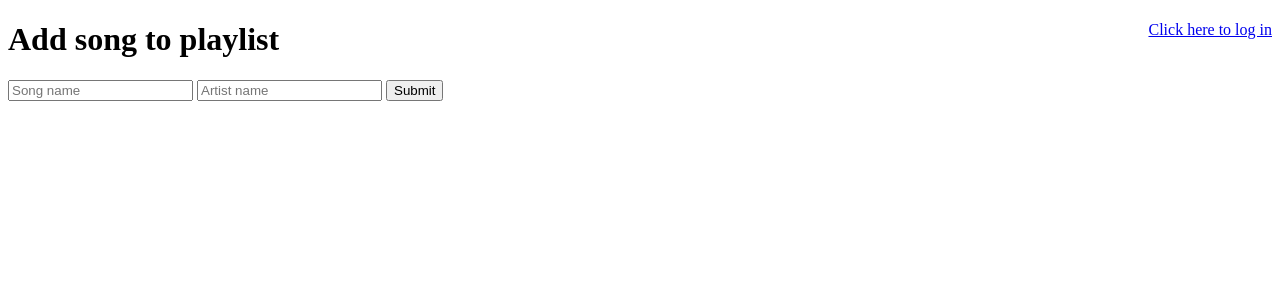
After one commit to hackarias/playlist-crud-app, a Flask app: template templates/add-song-to-playlist.html in a window 1280 px wide. The commit adds this page. Shown: the top 300 px of the page. Run offline with Flask 2, Linux system fonts and the light colour scheme; the template is opened without the code that fills it, so the values that code supplies are empty; parts of the project's set-up code (start-up, migrations or seed data) failed here and were passed over.

Commit message:
Adding CRUD operations for Songs (functionality still in progress)

```diff
--- a/project3.py
+++ b/project3.py
@@ -336,6 +336,43 @@ def delete_user(user_id):
         return render_template('delete-user.html', deleted=user_to_delete)
 
 
+# FIXME: As a user I want to see information about the song such as song title,
+# artist, album and album cover.
+@app.route('/song/<int:song_id>/')
+def show_song(song_id):
+    return "This will show the song info"
+
+
+@app.route('/playlist/<int:playlist_id>/song/create/', methods=['GET', 'POST'])
+def add_song_to_playlist(playlist_id):
+    playlist_id = session.query(Playlist).filter_by(id=playlist_id).one()
+    if request.method == 'POST':
+        song_to_add = Song(song_name=request.form['songname'],
+                           artist=request.form['artistname'],
+                           playlist_id=playlist_id,
+                           user_id=login_session['user_id'])
+        session.add(song_to_add)
+        flash("{0} added to {1}".format(
+            song_to_add.song_name, playlist_id.name))
+        session.commit()
+        return redirect(url_for('show_playlist', playlist_id=playlist_id))
+    else:
+        return render_template('add-song-to-playlist.html')
+
+
+# FIXME: Ad a user I want to be able to move my songs between playlists.
+@app.route('/song/<int:song_id>/edit/')
+def edit_song(song_id):
+    return "This is the page for editing songs."
+
+
+# FIXME: As a user I want to be able to delete songs from my playlist
+@app.route('/playlist/<int:playlist_id>/song/<int:song_id>/delete/',
+           methods=['GET', 'POST'])
+def delete_song_from_playlist(playlist_id, song_id):
+    return "This will be the function that deletes a song from the playlist."
+
+
 if __name__ == '__main__':
     app.secret_key = 'secret_key'
     app.debug = True
--- /dev/null
+++ b/templates/add-song-to-playlist.html
@@ -0,0 +1,24 @@
+{% extends 'layout.html' %}
+
+{% block title %}
+  Add song {{ super() }}
+{% endblock %}
+
+{% block head %}
+  {{ super() }}
+{% endblock %}
+
+{% block body %}
+  {{ super() }}
+  <div class="container">
+    <h1>Add song to playlist</h1>
+    <!-- content goes here -->
+    <form action="#" method="post">
+      <input type="text" name="songname" placeholder="Song name">
+      <input type="text" name="artistname" placeholder="Artist name">
+      <input type="submit" name="submitbutton" value="Submit">
+    </form>
+      {# <a href="{{url_for('show_playlist', playlist_id=song_to_add.id)}}">Cancel</a> #}
+  </div>
+
+{% endblock %}
--- a/templates/edit-user.html
+++ b/templates/edit-user.html
@@ -7,6 +7,7 @@
 {% endblock %}
 {% block body %}
     <div class="container">
+      <h1>Edit {{user_to_edit.name}}'s profile?</h1>
         <form action="#" method="post">
             <input type="text" placeholder="{{ user_to_edit.name }}" name="name">
             <br>
--- a/templates/show-playlist.html
+++ b/templates/show-playlist.html
@@ -11,6 +11,7 @@
     <div class="container">
         <a href="{{ url_for('edit_playlist', user_id=user_id, playlist_id=playlist_id) }}">Edit</a>
         <a href="{{ url_for('delete_playlist', user_id=user_id, playlist_id=playlist.id) }}">Delete</a>
+        <a href="{{ url_for('add_song_to_playlist', playlist_id=playlist.id) }}">Add song</a>
         <h1>Playlist page</h1>
         <li>
             <strong> Name: </strong>
```
Also changed, not shown: templates/show-song.html (added, +16 -0 lines).
